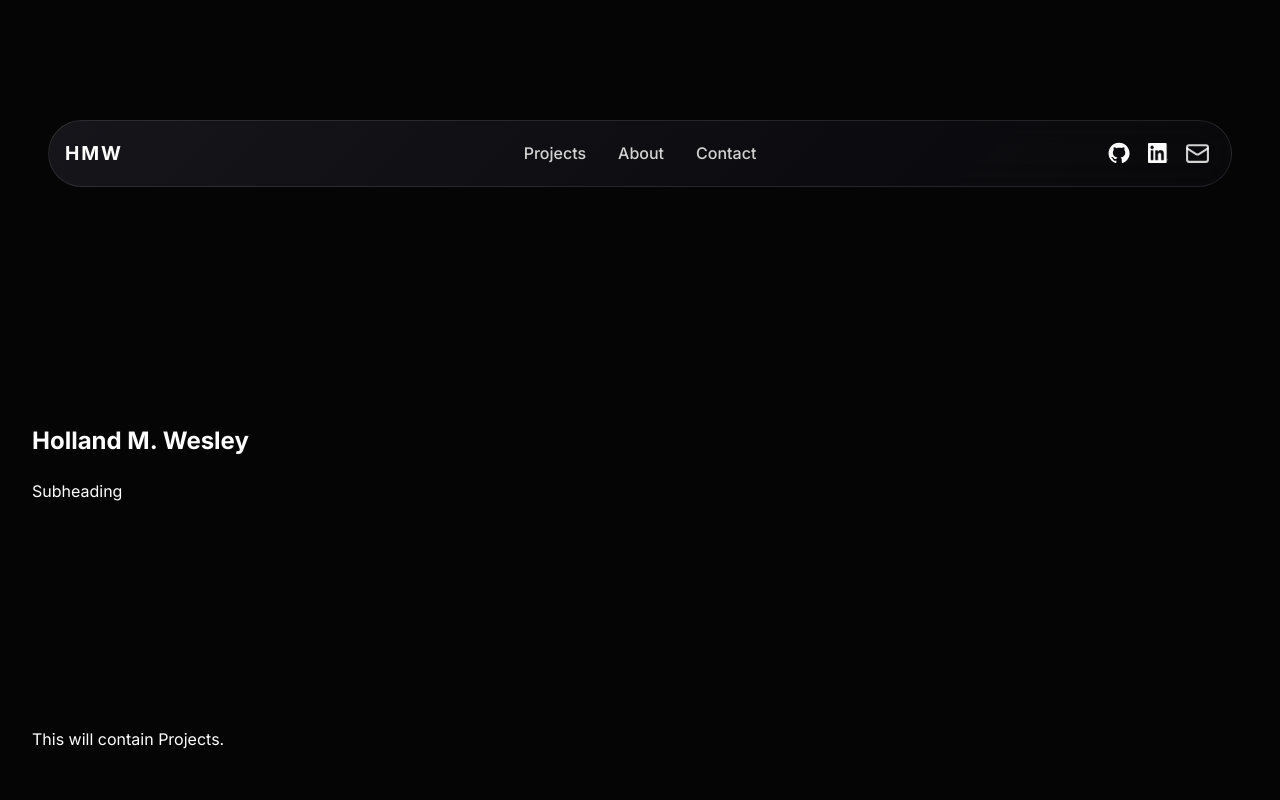
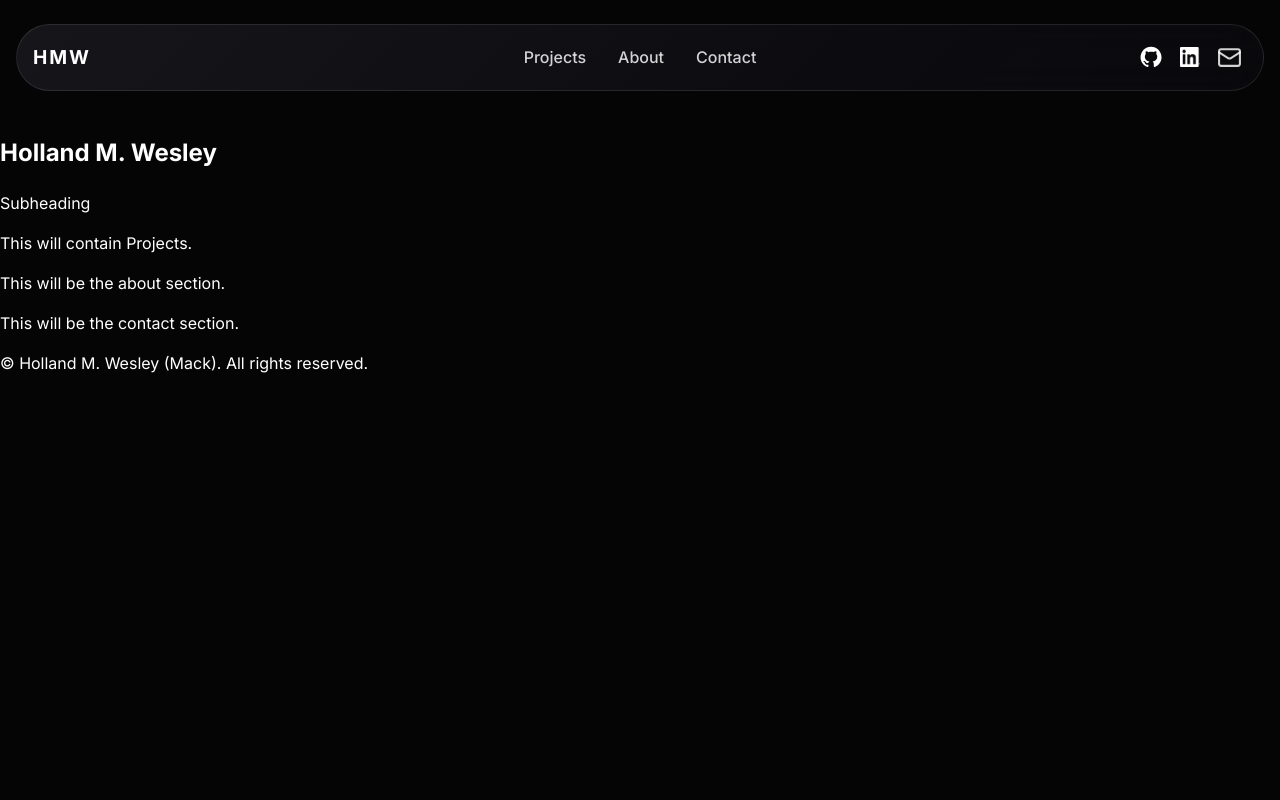
Before and after one commit to hmw55/portfolio, a React (Vite) app: page / in a window 1280 px wide. Shown: the top 800 px of the page. Built offline with nearby package versions, Linux system fonts and the light colour scheme.

Commit message:
remove section padding from app.css and remove noted (unneeded navbar.css nav-pill::before)

```diff
--- a/src/App.css
+++ b/src/App.css
@@ -18,13 +18,3 @@ body {
   display: flex;
   overflow-x: hidden;
 }
-
-section {
-  padding: 6rem 2rem;
-}
-
-.container {
-  width: 100%;
-  max-width: 1200px;
-  margin: 0 auto;
-}
```
Also changed, not shown: src/components/Nav/Nav.css (+0 -19 lines).
